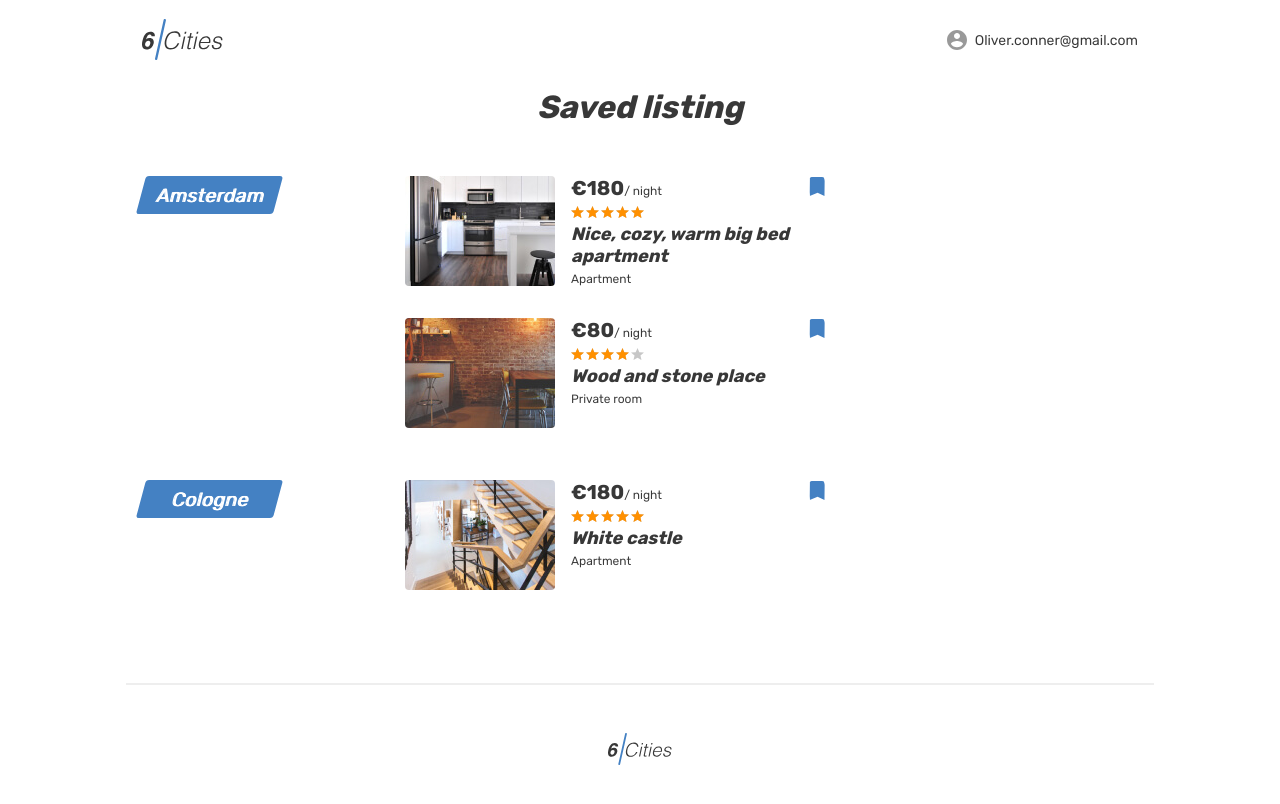
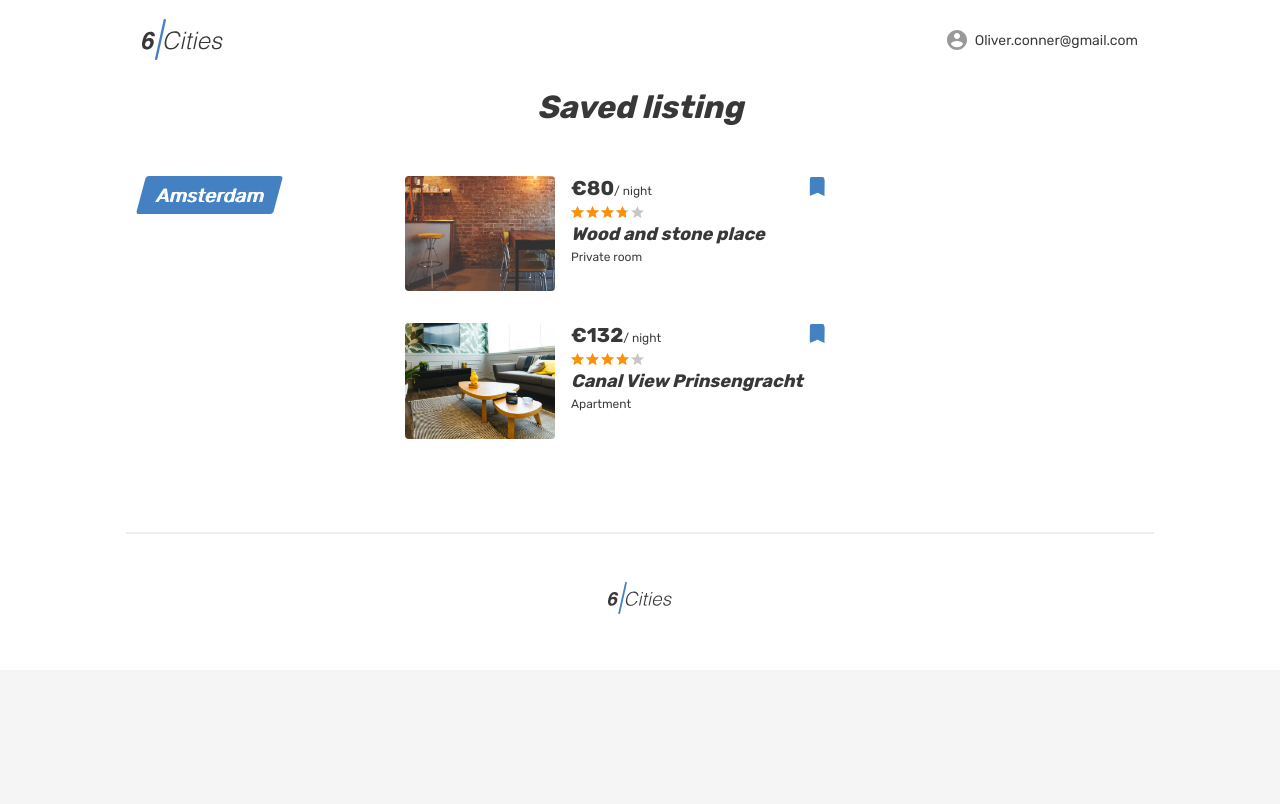
Before and after one commit to sincro2010/1474151-six-cities-6, a React app: page /favorites in a window 1280 px wide. Shown: the top 804 px of the page. Built offline with nearby package versions, Linux system fonts and the light colour scheme.

Commit message:
Вместо статичной вёрстки в favorites передаём карточки предложений городов, добавляем компонентам favorites пропы, связываем страницы при помощи компонента Link

```diff
--- a/src/components/app/app.jsx
+++ b/src/components/app/app.jsx
@@ -25,7 +25,7 @@ const App = (props) => {
           <Property />
         </Route>
         <Route exact path="/favorites">
-          <Favorites />
+          <Favorites offers={offersData}/>
         </Route>
         <Route>
           <NotFoundScreen />
--- /dev/null
+++ b/src/components/favorites/favorite-place.jsx
@@ -0,0 +1,54 @@
+import React from 'react';
+import {Link} from 'react-router-dom';
+import placesPropTypes from '../../common/prop-types.js';
+
+const FavoritePlace = (props) => {
+ const {place} = props;
+ const {
+  id,
+  previewImage,
+  price,
+  rating,
+  title,
+  type
+} = place;
+ return (
+  <article className="favorites__card place-card" key={id}>
+   <div className="favorites__image-wrapper place-card__image-wrapper">
+     <Link to={`/offer/` + id}>
+       <img className="place-card__image" src={`img/${previewImage}`} width="150" height="110" alt="Place image"/>
+     </Link>
+   </div>
+   <div className="favorites__card-info place-card__info">
+     <div className="place-card__price-wrapper">
+       <div className="place-card__price">
+         <b className="place-card__price-value">&euro;{price}</b>
+         <span className="place-card__price-text">&#47;&nbsp;night</span>
+       </div>
+       <button className="place-card__bookmark-button place-card__bookmark-button--active button" type="button">
+         <svg className="place-card__bookmark-icon" width="18" height="19">
+           <use xlinkHref="#icon-bookmark"></use>
+         </svg>
+         <span className="visually-hidden">In bookmarks</span>
+       </button>
+     </div>
+     <div className="place-card__rating rating">
+       <div className="place-card__stars rating__stars">
+         <span style={{width: `${rating}%`}}></span>
+         <span className="visually-hidden">Rating</span>
+       </div>
+     </div>
+     <h2 className="place-card__name">
+       <Link to={`/offer/` + id}>{title}</Link>
+     </h2>
+     <p className="place-card__type">{type}</p>
+   </div>
+  </article>
+ );
+};
+
+FavoritePlace.propTypes = {
+ props:placesPropTypes
+}
+
+export default FavoritePlace;
--- /dev/null
+++ b/src/components/favorites/favorites-city.jsx
@@ -0,0 +1,32 @@
+import React from 'react';
+import placesPropTypes from '../../common/prop-types.js';
+import FavoritePlace from './favorite-place.jsx';
+
+const FavoritesCity = (props) => {
+ const {offers} = props;
+ return (
+      <li className="favorites__locations-items">
+         <div className="favorites__locations locations locations--current">
+           <div className="locations__item">
+             <a className="locations__item-link" href="#">
+               <span>{props.city}</span>
+             </a>
+           </div>
+         </div>
+         <div className="favorites__places">
+          {offers.map((place) => (
+            <FavoritePlace
+             key={place.id}
+             place={place}
+            />
+          ))}
+         </div>
+       </li>
+ );
+};
+
+FavoritesCity.propTypes = {
+ offers: placesPropTypes
+}
+
+export default FavoritesCity;
--- a/src/components/favorites/favorites.jsx
+++ b/src/components/favorites/favorites.jsx
@@ -1,7 +1,16 @@
 import React from 'react';
 import Header from '../header/header';
+import FavoritesCity from './favorites-city';
 
-const Favorites = () => {
+const Favorites = (props) => {
+  const {offers} = props;
+  const favoritePlaces = offers.filter((place) => place.isFavorite);
+
+  const favoriteCitiesList = [];
+  favoritePlaces.forEach((favoritePlace) => favoriteCitiesList.push(favoritePlace.city.name));
+  const favoriteCities = Array.from(new Set(favoriteCitiesList));
+  console.log(favoritePlaces);
+console.log(favoriteCities);
   return (
     <div className="page">
       <Header/>
@@ -10,123 +19,16 @@ const Favorites = () => {
           <section className="favorites">
             <h1 className="favorites__title">Saved listing</h1>
             <ul className="favorites__list">
-              <li className="favorites__locations-items">
-                <div className="favorites__locations locations locations--current">
-                  <div className="locations__item">
-                    <a className="locations__item-link" href="#">
-                      <span>Amsterdam</span>
-                    </a>
-                  </div>
-                </div>
-                <div className="favorites__places">
-                  <article className="favorites__card place-card">
-                    <div className="favorites__image-wrapper place-card__image-wrapper">
-                      <a href="#">
-                        <img className="place-card__image" src="img/apartment-small-03.jpg" width="150" height="110" alt="Place image"/>
-                      </a>
-                    </div>
-                    <div className="favorites__card-info place-card__info">
-                      <div className="place-card__price-wrapper">
-                        <div className="place-card__price">
-                          <b className="place-card__price-value">&euro;180</b>
-                          <span className="place-card__price-text">&#47;&nbsp;night</span>
-                        </div>
-                        <button className="place-card__bookmark-button place-card__bookmark-button--active button" type="button">
-                          <svg className="place-card__bookmark-icon" width="18" height="19">
-                            <use xlinkHref="#icon-bookmark"></use>
-                          </svg>
-                          <span className="visually-hidden">In bookmarks</span>
-                        </button>
-                      </div>
-                      <div className="place-card__rating rating">
-                        <div className="place-card__stars rating__stars">
-                          <span style={{width: `100%`}}></span>
-                          <span className="visually-hidden">Rating</span>
-                        </div>
-                      </div>
-                      <h2 className="place-card__name">
-                        <a href="#">Nice, cozy, warm big bed apartment</a>
-                      </h2>
-                      <p className="place-card__type">Apartment</p>
-                    </div>
-                  </article>
-
-                  <article className="favorites__card place-card">
-                    <div className="favorites__image-wrapper place-card__image-wrapper">
-                      <a href="#">
-                        <img className="place-card__image" src="img/room-small.jpg" width="150" height="110" alt="Place image"/>
-                      </a>
-                    </div>
-                    <div className="favorites__card-info place-card__info">
-                      <div className="place-card__price-wrapper">
-                        <div className="place-card__price">
-                          <b className="place-card__price-value">&euro;80</b>
-                          <span className="place-card__price-text">&#47;&nbsp;night</span>
-                        </div>
-                        <button className="place-card__bookmark-button place-card__bookmark-button--active button" type="button">
-                          <svg className="place-card__bookmark-icon" width="18" height="19">
-                            <use xlinkHref="#icon-bookmark"></use>
-                          </svg>
-                          <span className="visually-hidden">In bookmarks</span>
-                        </button>
-                      </div>
-                      <div className="place-card__rating rating">
-                        <div className="place-card__stars rating__stars">
-                          <span style={{width: `80%`}}></span>
-                          <span className="visually-hidden">Rating</span>
-                        </div>
-                      </div>
-                      <h2 className="place-card__name">
-                        <a href="#">Wood and stone place</a>
-                      </h2>
-                      <p className="place-card__type">Private room</p>
-                    </div>
-                  </article>
-                </div>
-              </li>
-
-              <li className="favorites__locations-items">
-                <div className="favorites__locations locations locations--current">
-                  <div className="locations__item">
-                    <a className="locations__item-link" href="#">
-                      <span>Cologne</span>
-                    </a>
-                  </div>
-                </div>
-                <div className="favorites__places">
-                  <article className="favorites__card place-card">
-                    <div className="favorites__image-wrapper place-card__image-wrapper">
-                      <a href="#">
-                        <img className="place-card__image" src="img/apartment-small-04.jpg" width="150" height="110" alt="Place image"/>
-                      </a>
-                    </div>
-                    <div className="favorites__card-info place-card__info">
-                      <div className="place-card__price-wrapper">
-                        <div className="place-card__price">
-                          <b className="place-card__price-value">&euro;180</b>
-                          <span className="place-card__price-text">&#47;&nbsp;night</span>
-                        </div>
-                        <button className="place-card__bookmark-button place-card__bookmark-button--active button" type="button">
-                          <svg className="place-card__bookmark-icon" width="18" height="19">
-                            <use xlinkHref="#icon-bookmark"></use>
-                          </svg>
-                          <span className="visually-hidden">In bookmarks</span>
-                        </button>
-                      </div>
-                      <div className="place-card__rating rating">
-                        <div className="place-card__stars rating__stars">
-                          <span style={{width: `100%`}}></span>
-                          <span className="visually-hidden">Rating</span>
-                        </div>
-                      </div>
-                      <h2 className="place-card__name">
-                        <a href="#">White castle</a>
-                      </h2>
-                      <p className="place-card__type">Apartment</p>
-                    </div>
-                  </article>
-                </div>
-              </li>
+              {favoriteCities.map((city, index) => {
+                const PlacesInFavoriteCity = favoritePlaces.filter((place) => place.city.name === city);
+                return (
+                <FavoritesCity
+                  key={index}
+                  offers={PlacesInFavoriteCity}
+                  city={city}
+                />
+                );
+              })}
             </ul>
           </section>
         </div>
--- a/src/components/place/place.jsx
+++ b/src/components/place/place.jsx
@@ -1,27 +1,38 @@
 import React from 'react';
+import {Link} from 'react-router-dom';
 import placesPropTypes from '../../common/prop-types.js';
 
 const Place = (props) => {
-
+  const {place} = props;
+  const {
+    id,
+    isPremium,
+    isFavorite,
+    previewImage,
+    price,
+    rating,
+    title,
+    type
+  } = place;
   return (
     <article className="cities__place-card place-card">
-      {props.isPremium && (
+      {isPremium && (
         <div className="place-card__mark">
           <span>Premium</span>
         </div>
       )}
       <div className="cities__image-wrapper place-card__image-wrapper">
-        <a href="#">
-          <img className="place-card__image" src={`img/${props.previewImage}`} width="260" height="200" alt="Place image"/>
-        </a>
+        <Link to={`/offer/` + id}>
+          <img className="place-card__image" src={`img/${previewImage}`} width="260" height="200" alt="Place image"/>
+        </Link>
       </div>
       <div className="place-card__info">
         <div className="place-card__price-wrapper">
           <div className="place-card__price">
-            <b className="place-card__price-value">&euro;{props.price}</b>
+            <b className="place-card__price-value">&euro;{price}</b>
             <span className="place-card__price-text">&#47;&nbsp;night</span>
           </div>
-          <button className="place-card__bookmark-button place-card__bookmark-button--active button" type="button">
+          <button className={`place-card__bookmark-button ${isFavorite ? `place-card__bookmark-button--active` : ``} button`} type="button">
             <svg className="place-card__bookmark-icon" width="18" height="19">
               <use xlinkHref="#icon-bookmark"></use>
             </svg>
@@ -30,14 +41,14 @@ const Place = (props) => {
         </div>
         <div className="place-card__rating rating">
           <div className="place-card__stars rating__stars">
-            <span style={{width: `${props.rating}%`}}></span>
-            <span className="visually-hidden">{props.rating}</span>
+            <span style={{width: `${rating}%`}}></span>
+            <span className="visually-hidden">{rating}</span>
           </div>
         </div>
         <h2 className="place-card__name">
-          <a href="#">{props.title}</a>
+          <Link to={`/offer/` + id}>{title}</Link>
         </h2>
-        <p className="place-card__type">{props.type}</p>
+        <p className="place-card__type">{type}</p>
       </div>
     </article>
   );
```
Also changed, not shown: src/components/place-list/place-list.jsx (+2 -8 lines).
